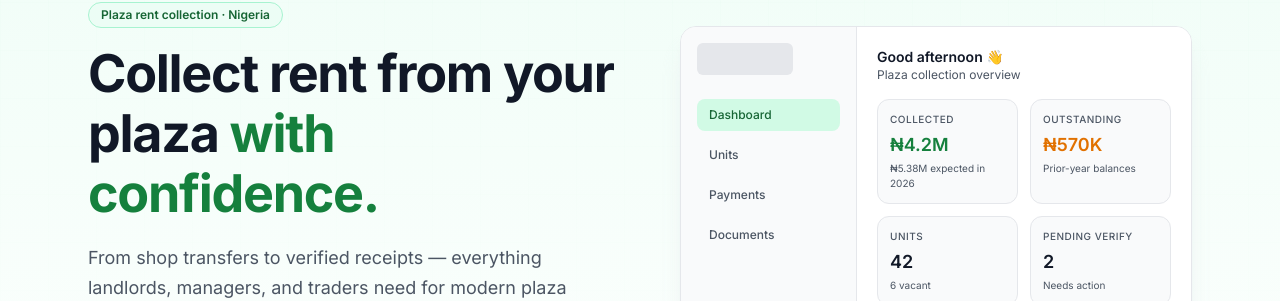
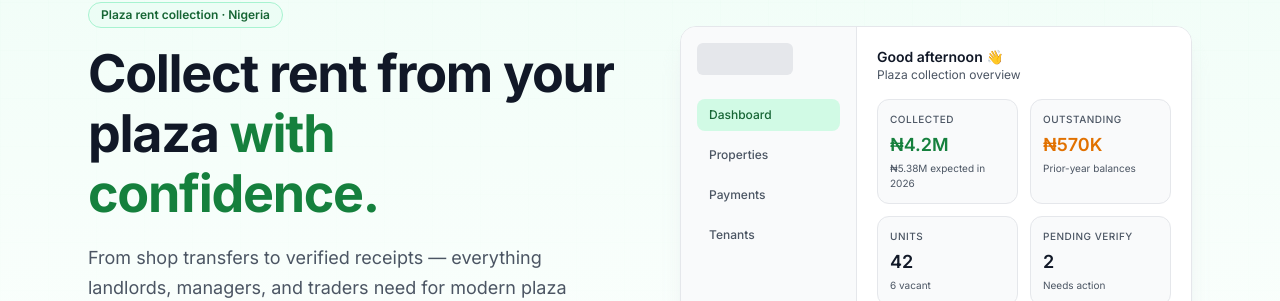
Before and after one commit to eric2umeh/choprent, a Next.js app in the folder apps/web/: page / in a window 1280 px wide. Shown: the part 159-460 px from the top of the page. Built offline with nearby package versions, Linux system fonts and the light colour scheme.

Commit message:
Point marketing preview at properties instead of units.

```diff
--- a/apps/web/src/components/dashboard-preview.tsx
+++ b/apps/web/src/components/dashboard-preview.tsx
@@ -5,7 +5,7 @@ export function DashboardPreview() {
         <div className="hidden w-44 shrink-0 border-r border-border bg-surface-subtle p-4 sm:block">
           <div className="mb-6 h-8 w-24 rounded-md bg-gray-200" />
           <div className="space-y-2">
-            {["Dashboard", "Units", "Payments", "Documents"].map((item, i) => (
+            {["Dashboard", "Properties", "Payments", "Tenants"].map((item, i) => (
               <div
                 key={item}
                 className={`rounded-lg px-3 py-2 text-xs font-medium ${
```
